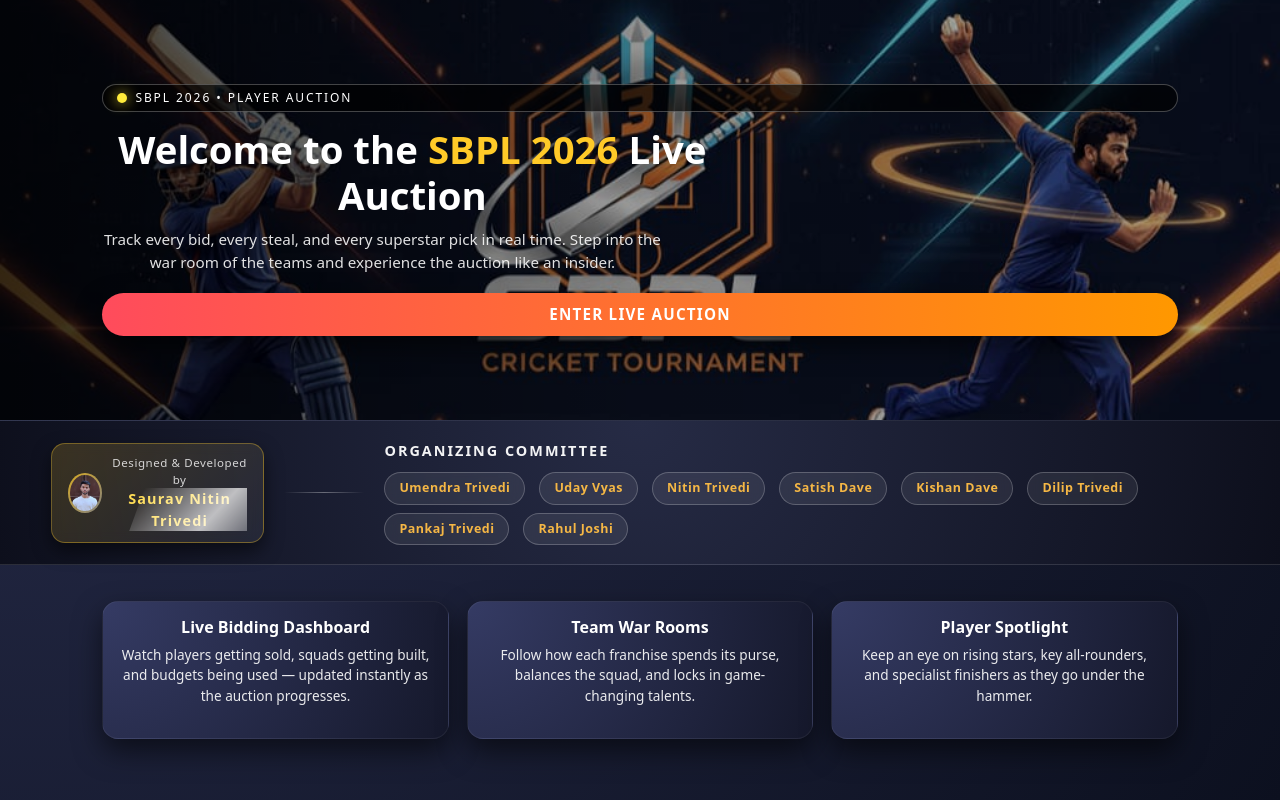
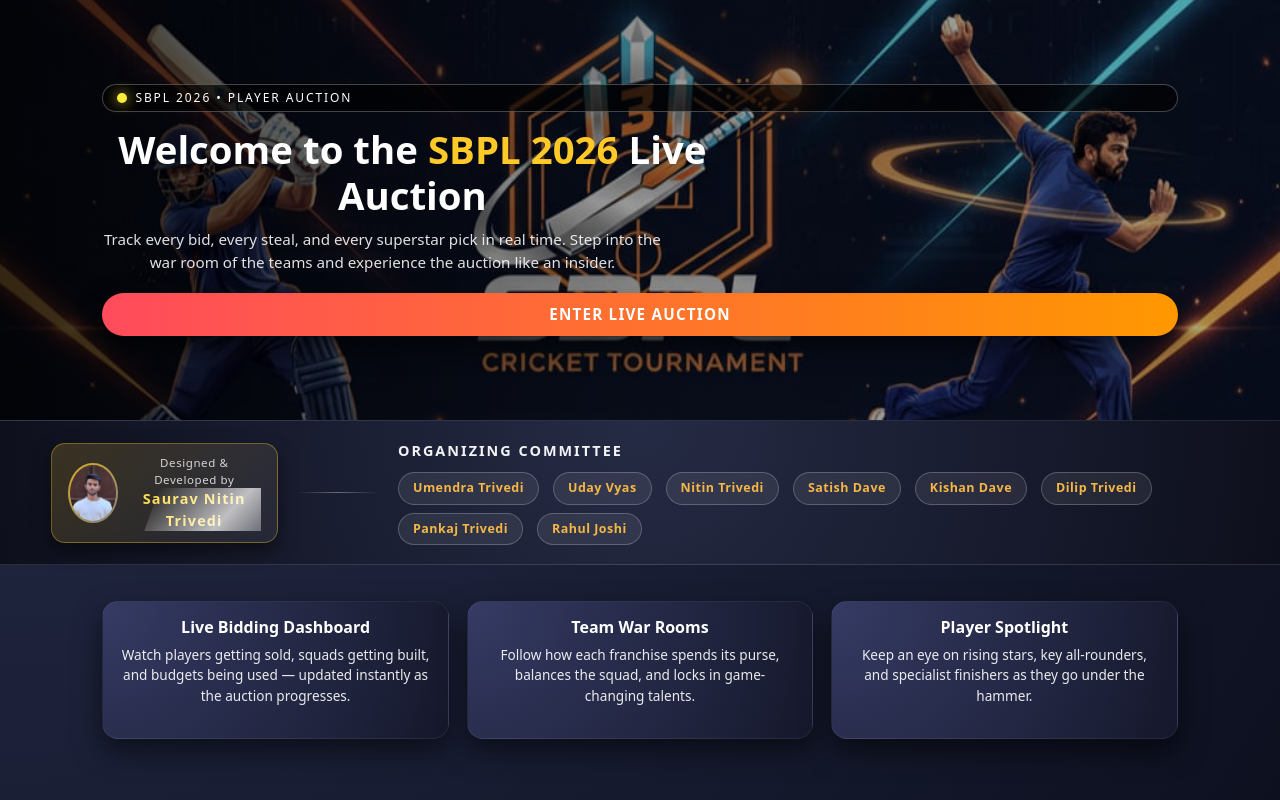
Before and after one commit to Sauravv99/auction-dashboard-sbpl, a React (Create React App) app in the folder client/: page / in a window 1280 px wide. Built offline with nearby package versions, Linux system fonts and the light colour scheme; no server answers.

Commit message:
Adjustment for image

```diff
--- a/client/src/components/landingPage/landingPage.css
+++ b/client/src/components/landingPage/landingPage.css
@@ -179,8 +179,8 @@
 
 /* Avatar */
 .meta-avatar {
-  width: 40px;
-  height: 40px;
+  width: 60px;
+  height: 60px;
   border-radius: 50%;
   padding: 2px;
   background: linear-gradient(
```
